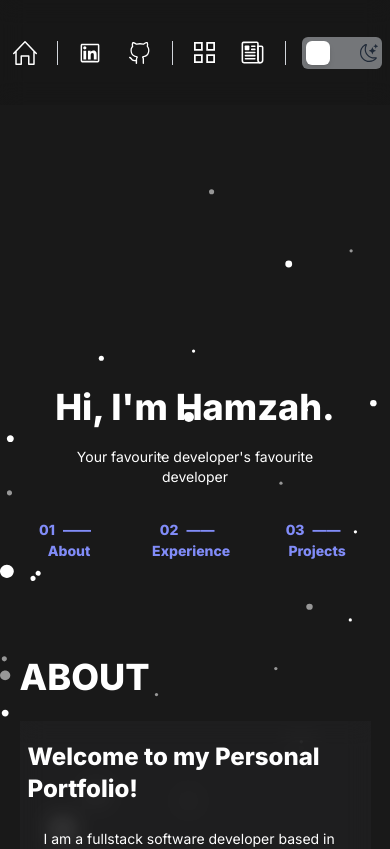
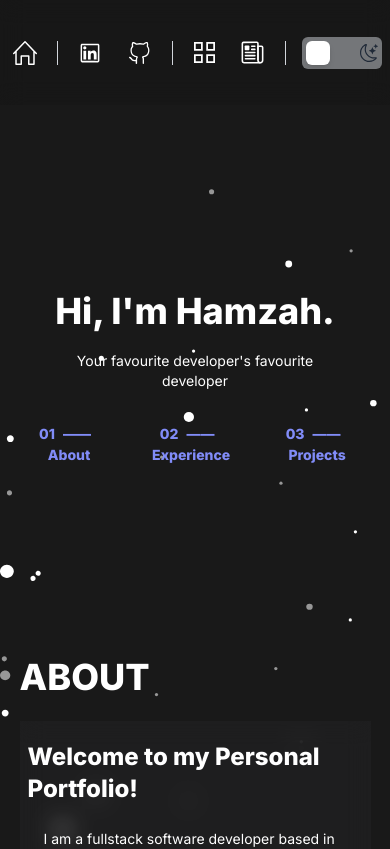
Before and after one commit to HBehery/hb_portfolio, a Next.js app: page / in a window 390 px wide. Shown: the top 849 px of the page. Built offline with nearby package versions, Linux system fonts and the light colour scheme.

Commit message:
V1.4.1: Top of page mobile spacing reduced

```diff
--- a/app/page.tsx
+++ b/app/page.tsx
@@ -62,7 +62,7 @@ const HomePage = () => {
           {/* Left side Hello Text */}
           <div
             id="text_container"
-            className="flex flex-col items-center justify-center w-full lg:w-[90%] h-[50vh] pt-48 lg:sticky self-start lg:top-[15%] lg:pl-5"
+            className="flex flex-col items-center justify-center w-full lg:w-[90%] h-[50vh] pt-24 max-[700px]:pt-0 lg:pt-48 lg:sticky self-start lg:top-[15%] lg:pl-5"
           >
             <h1 className="font-extrabold text-[45px] max-[400px]:text-4xl md:text-5xl xl:text-6xl 2xl:text-7xl z-30 py-5 sm:mx-0 ">
               Hi, I&apos;m Hamzah.
@@ -384,7 +384,7 @@ const HomePage = () => {
         </div>
 
         {/* Projects Section */}
-        <div ref={projectsRef} className="max-[700px]:hidden">
+        <div ref={projectsRef} className="max-[699px]:hidden">
           <ProjectsPage />
         </div>
         <div id="footer" className="h-[33vh] bg-black/90 dark:bg-black/70  ">
```
